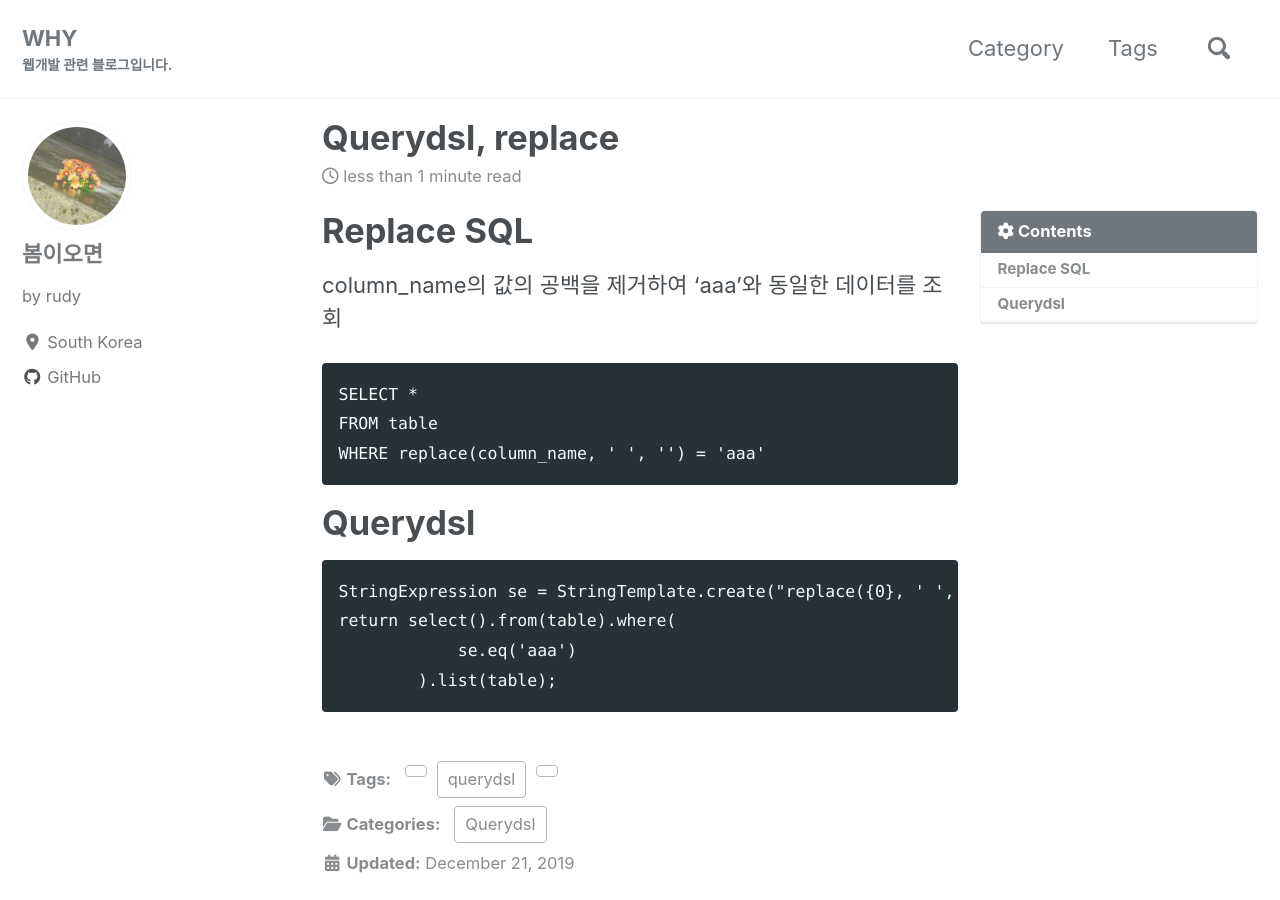
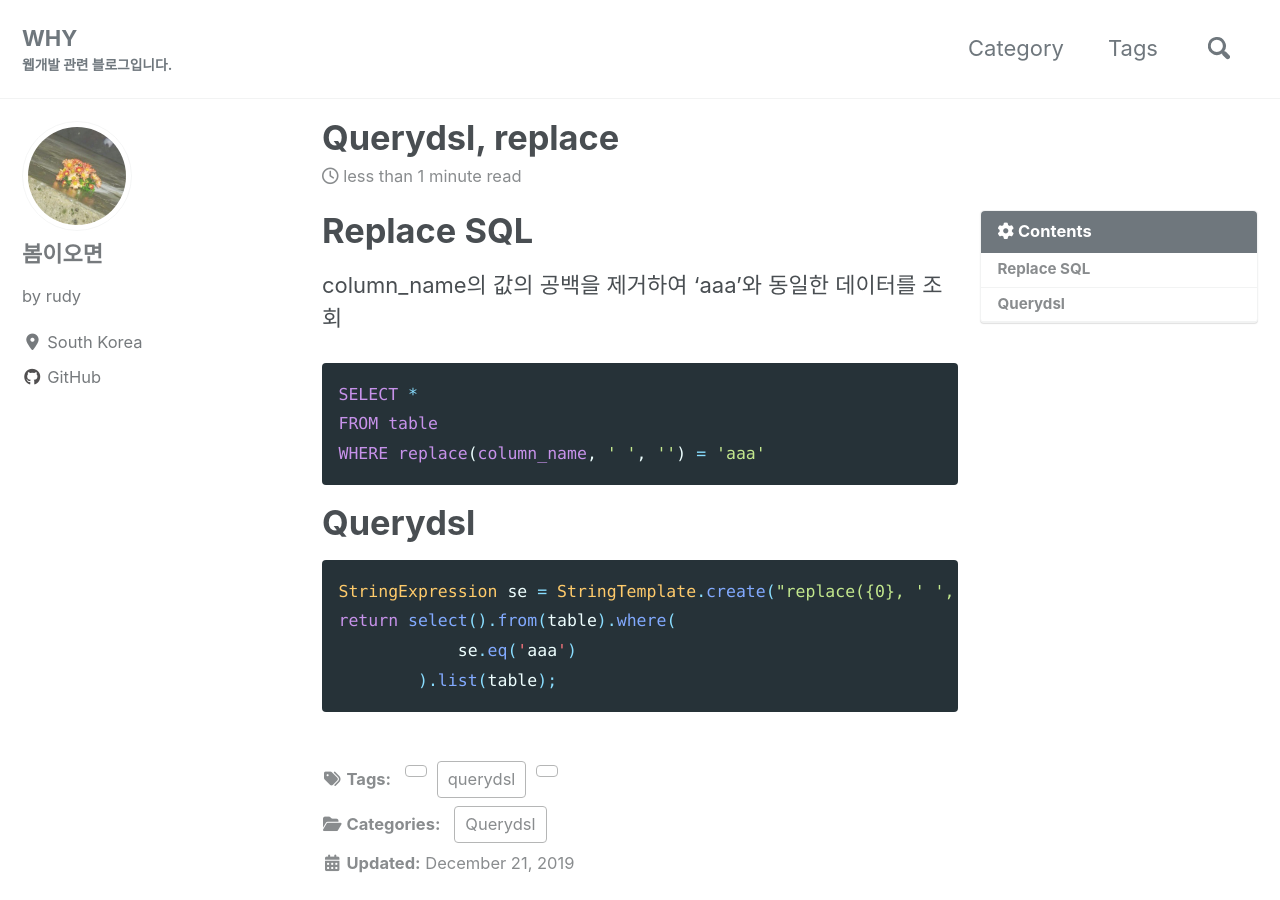
Before and after one commit to springcome/springcome.github.io, a Jekyll site: the page built from _posts/2019-12-21-querydsl-replace.md, in a window 1280 px wide and 900 px high. Built offline with Jekyll 4.4.1, drawn with Linux system fonts in a browser that asks for light colours; cached includes are drawn as plain includes; nearby versions of some CDN libraries; comment, search, counter and statistics services are not loaded.

Commit message:
Update post

````diff
--- a/_posts/2019-12-21-querydsl-replace.md
+++ b/_posts/2019-12-21-querydsl-replace.md
@@ -11,14 +11,14 @@ tags:
 
 # Replace SQL
 column_name의 값의 공백을 제거하여 'aaa'와 동일한 데이터를 조회
-```
+```sql
 SELECT *
 FROM table
 WHERE replace(column_name, ' ', '') = 'aaa'
 ```
 
 # Querydsl
-```
+```java
 StringExpression se = StringTemplate.create("replace({0}, ' ', '')", column_name);
 return select().from(table).where(
             se.eq('aaa')
````
